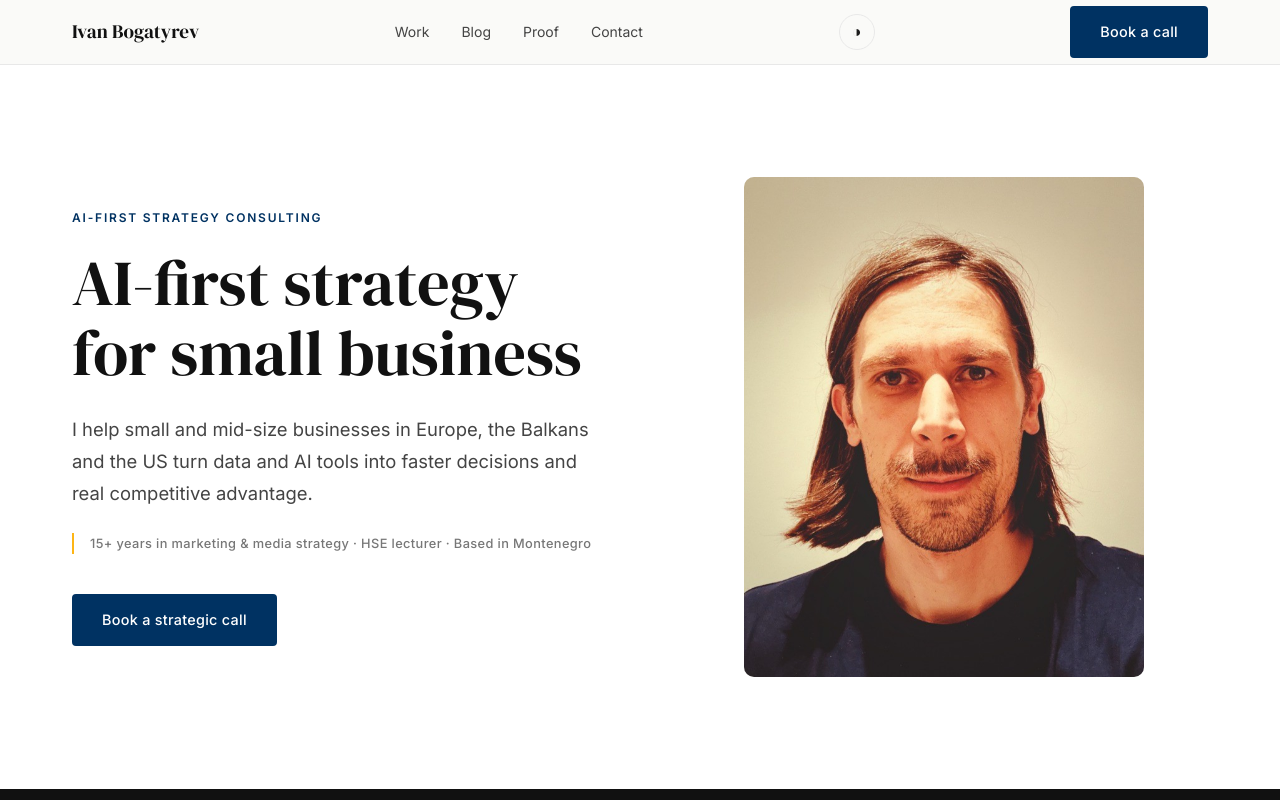
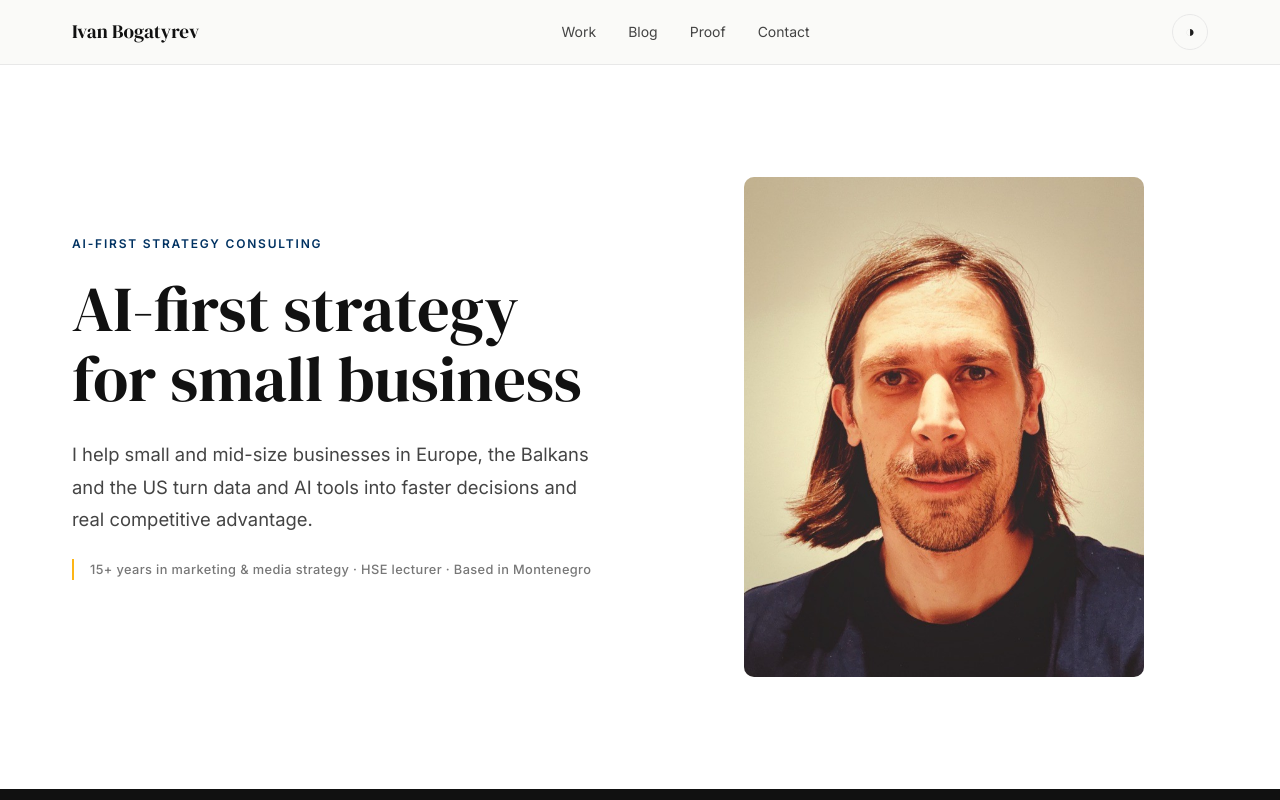
Before and after one commit to Ivan-strategicmind/strategicmind, a plain HTML site: page index.html in a window 1280 px wide. Shown: the top 800 px of the page. Drawn offline with Linux system fonts and the light colour scheme.

Commit message:
Add files via upload

```diff
--- a/index.html
+++ b/index.html
@@ -32,7 +32,6 @@
         <span class="theme-toggle__icon">◑</span>
       </button>
 
-      <a href="#contact" class="btn btn--primary nav__cta">Book a call</a>
 
       <button class="burger" id="burger" aria-label="Open menu">
         <span></span><span></span><span></span>
@@ -58,7 +57,6 @@
         </p>
         <div class="hero__btns">
           <!-- REPLACE: add your calendar booking link -->
-          <a href="#contact" class="btn btn--primary">Book a strategic call</a>
         </div>
       </div>
 
@@ -496,8 +494,6 @@
         If your business is ready to move faster and use AI as a real strategic tool — not a toy — let's talk.
       </p>
       <div class="cta-final__btns">
-        <!-- REPLACE: calendar booking link -->
-        <a href="https://calendly.com/ivan-strategicmind/30min" target="_blank" class="btn btn--primary btn--lg">Book a call</a>
         <!-- REPLACE: LinkedIn profile URL -->
         <a href="https://www.linkedin.com/in/ivan-bogatyrev-95a3235b/" target="_blank" class="btn btn--ghost btn--lg">Connect on LinkedIn</a>
         <!-- REPLACE: your email address -->
```
